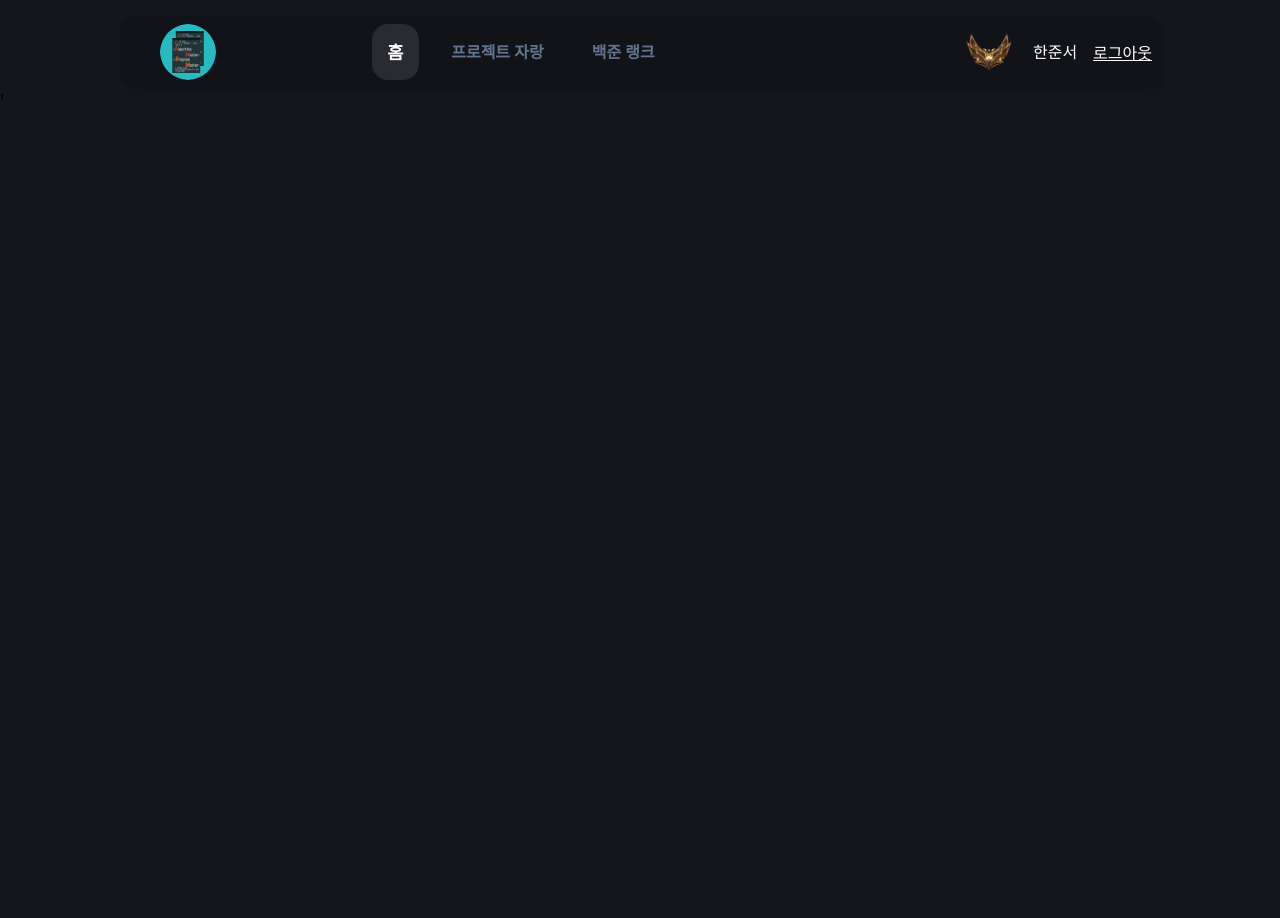
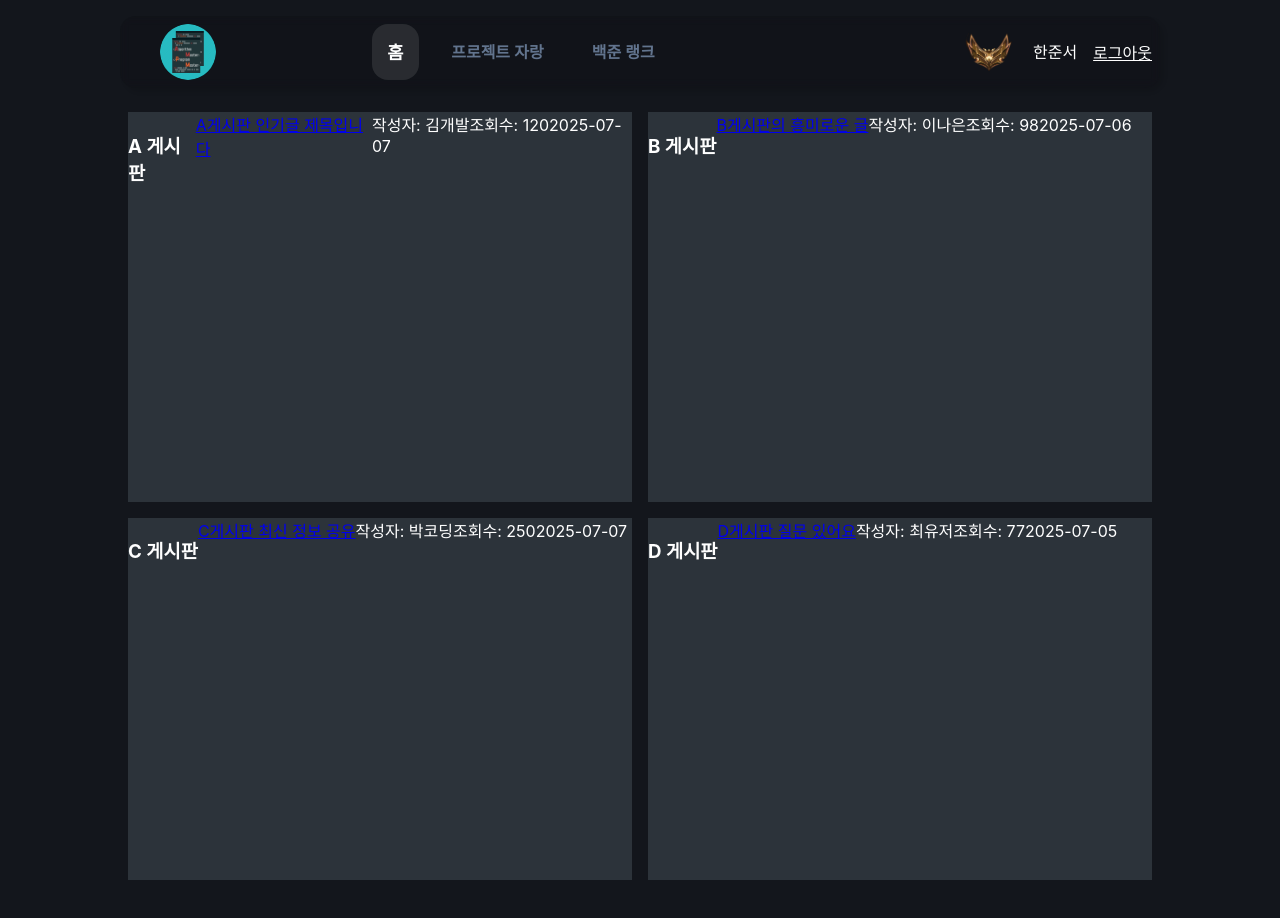
Before and after one commit to 2025-AM-PM/frontend, a React (Create React App) app in the folder am-pm/: page / in a window 1280 px wide. Shown: the top 918 px of the page. Built offline with nearby package versions, Linux system fonts and the light colour scheme.

Commit message:
feat: 메인페이지 게시판 생성
메인페이지 게시판 생성 중중

```diff
--- /dev/null
+++ b/am-pm/src/components/board.tsx
@@ -0,0 +1,53 @@
+import '../styles/board.css'
+import MiniBoard from './miniBoard';
+function Board() {
+
+    const boardData = [
+    {
+        boardTitle: 'A 게시판',
+        title: 'A게시판 인기글 제목입니다',
+        createdAt: '2025-07-07',
+        view: 120,
+        link: '/board/a/1',
+        author: '김개발',
+    },
+    {
+        boardTitle: 'B 게시판',
+        title: 'B게시판의 흥미로운 글',
+        createdAt: '2025-07-06',
+        view: 98,
+        link: '/board/b/5',
+        author: '이나은',
+    },
+    {
+        boardTitle: 'C 게시판',
+        title: 'C게시판 최신 정보 공유',
+        createdAt: '2025-07-07',
+        view: 250,
+        link: '/board/c/12',
+        author: '박코딩',
+    },
+    {
+        boardTitle: 'D 게시판',
+        title: 'D게시판 질문 있어요',
+        createdAt: '2025-07-05',
+        view: 77,
+        link: '/board/d/9',
+        author: '최유저',
+    },
+    ];
+
+    return (
+        <div className='board-main'>
+            <div className='board-container'>
+                {boardData.map((board) => (
+                    // key는 React가 각 요소를 구분하기 위한 필수 값
+                    // {...board}는 board 객체의 모든 속성을 props로 한 번에 전달
+                    <MiniBoard key={board.boardTitle} {...board} />
+                ))}
+            </div>
+        </div>
+    )
+}
+
+export default Board;
--- /dev/null
+++ b/am-pm/src/components/miniBoard.tsx
@@ -0,0 +1,18 @@
+import '../styles/miniBoard.css'
+import { MiniBoardProps } from '../types'
+
+const MiniBoard: React.FC<MiniBoardProps> = ({ boardTitle, title, createdAt, view, link, author }) => {
+    return (
+        <div className='mb-container'>
+            <h3>{boardTitle}</h3>
+            <a href={link} className="post-title">{title}</a>
+            <div className="post-info">
+                <span>작성자: {author}</span>
+                <span>조회수: {view}</span>
+                <span>{createdAt}</span>
+            </div>
+        </div>
+    );
+}
+
+export default MiniBoard;
--- a/am-pm/src/index.css
+++ b/am-pm/src/index.css
@@ -5,8 +5,6 @@ body {
     sans-serif;
   -webkit-font-smoothing: antialiased;
   -moz-osx-font-smoothing: grayscale;
-  width: 100vW;
-  height: 400vw;
   background-color: #13161c;
 }
 
--- a/am-pm/src/pages/Home.tsx
+++ b/am-pm/src/pages/Home.tsx
@@ -1,10 +1,13 @@
 import React from 'react';
 import Header from '../components/header'
+import '../styles/home.css'
+import Board from '../components/board';
 
 function HomePage() {
   return (
-    <div className='test'>
+    <div className='main'>
         <Header />
+        <Board />
     </div>
   )
 }
--- /dev/null
+++ b/am-pm/src/styles/board.css
@@ -0,0 +1,15 @@
+.board-main {
+    width: 100%;
+    height: 15%;
+    display: flex;
+    justify-content: center;
+}
+
+.board-container {
+    margin-top: 2rem;
+    width: 80%;
+    height: 100%;
+    display: grid;
+    grid-template-columns: repeat(2, 1fr);
+    gap: 1rem;
+}
--- /dev/null
+++ b/am-pm/src/styles/home.css
@@ -0,0 +1,5 @@
+.main {
+    margin: 0;
+    padding: 0;
+    height: 400vw;
+}
--- /dev/null
+++ b/am-pm/src/styles/miniBoard.css
@@ -0,0 +1,15 @@
+
+.mb-container {
+    width: 100%;
+    background-color: #2C333A;
+    display: flex;
+    flex-direction: row;
+    color: white;
+}
+
+.mini-board .post-info {
+    font-size: 1rem;
+    color: white;
+    display: flex;
+    justify-content: space-between;
+}
--- /dev/null
+++ b/am-pm/src/types.ts
@@ -0,0 +1,8 @@
+export interface MiniBoardProps {
+  boardTitle: string;
+  title: string;
+  createdAt: string;
+  view: number;
+  link: string;
+  author: string;
+}
```
